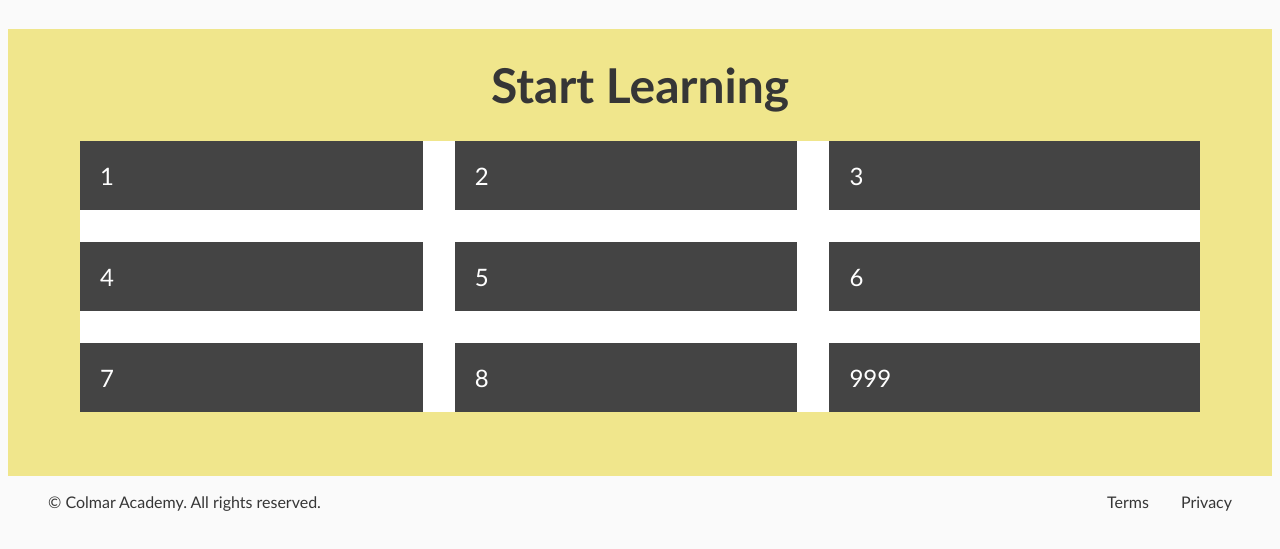
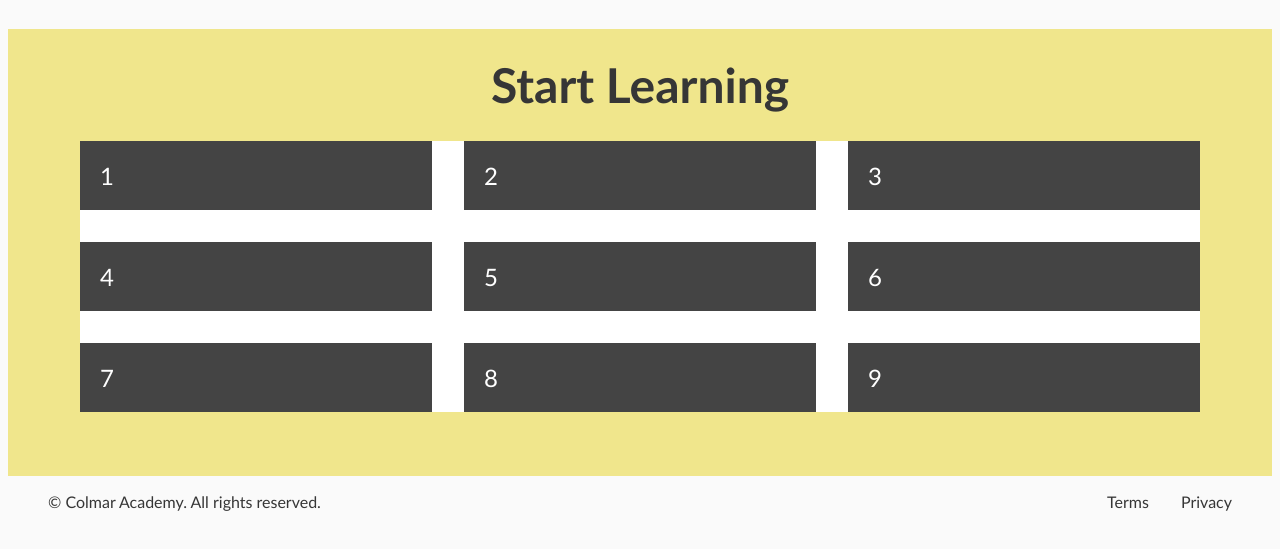
Before and after one commit to ugamochi/capstone, a plain HTML site: page index.html in a window 1280 px wide. Shown: the part 1689-2238 px from the top of the page. Drawn offline with Linux system fonts and the light colour scheme; files whose address does not match are found by name.

Commit message:
test1941

```diff
--- a/index.html
+++ b/index.html
@@ -103,7 +103,7 @@
         <div class="box">6</div>
         <div class="box">7</div>
         <div class="box">8</div>
-        <div class="box">999</div>
+        <div class="box">9</div>
 
 
       </div>
```
